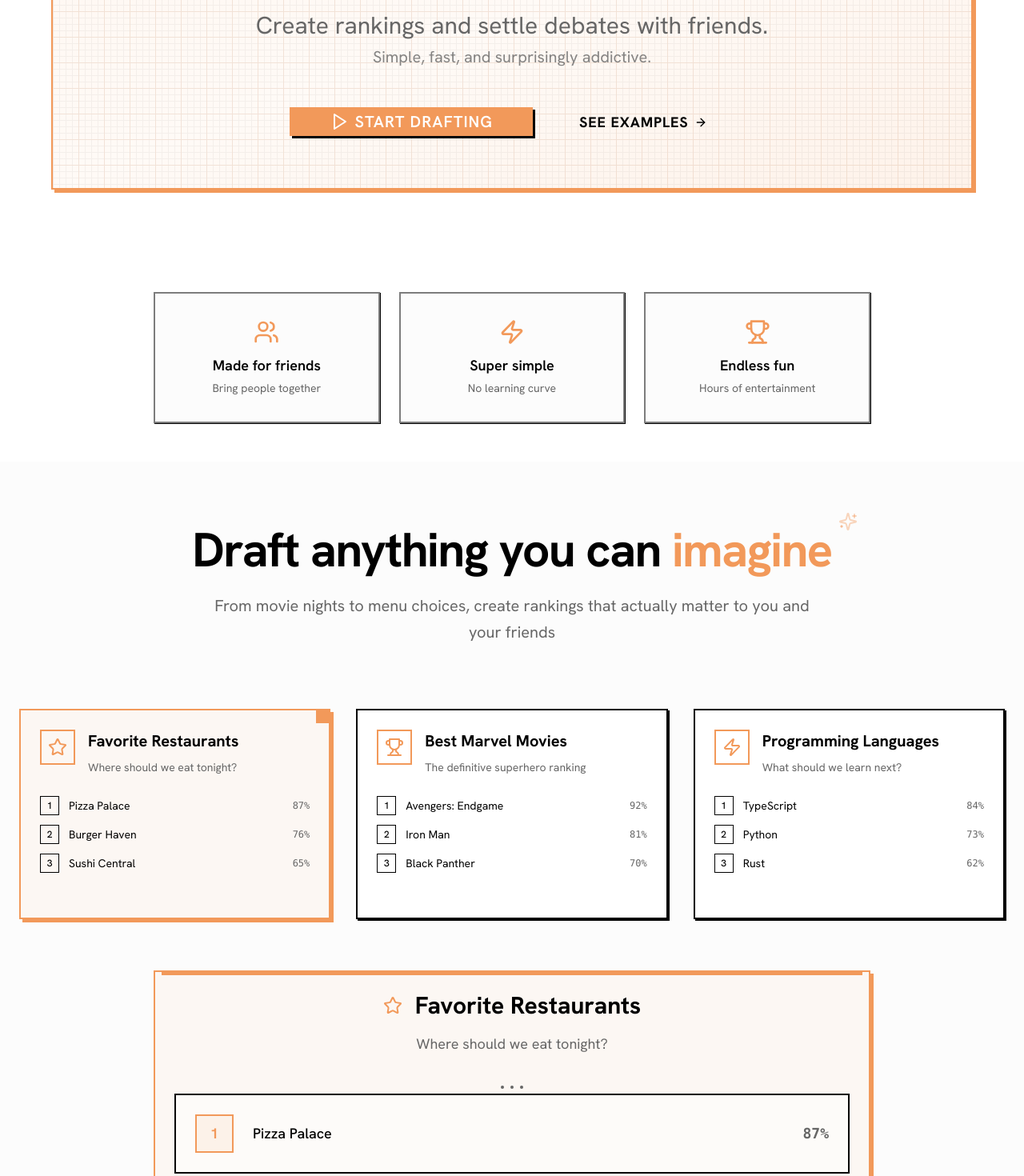
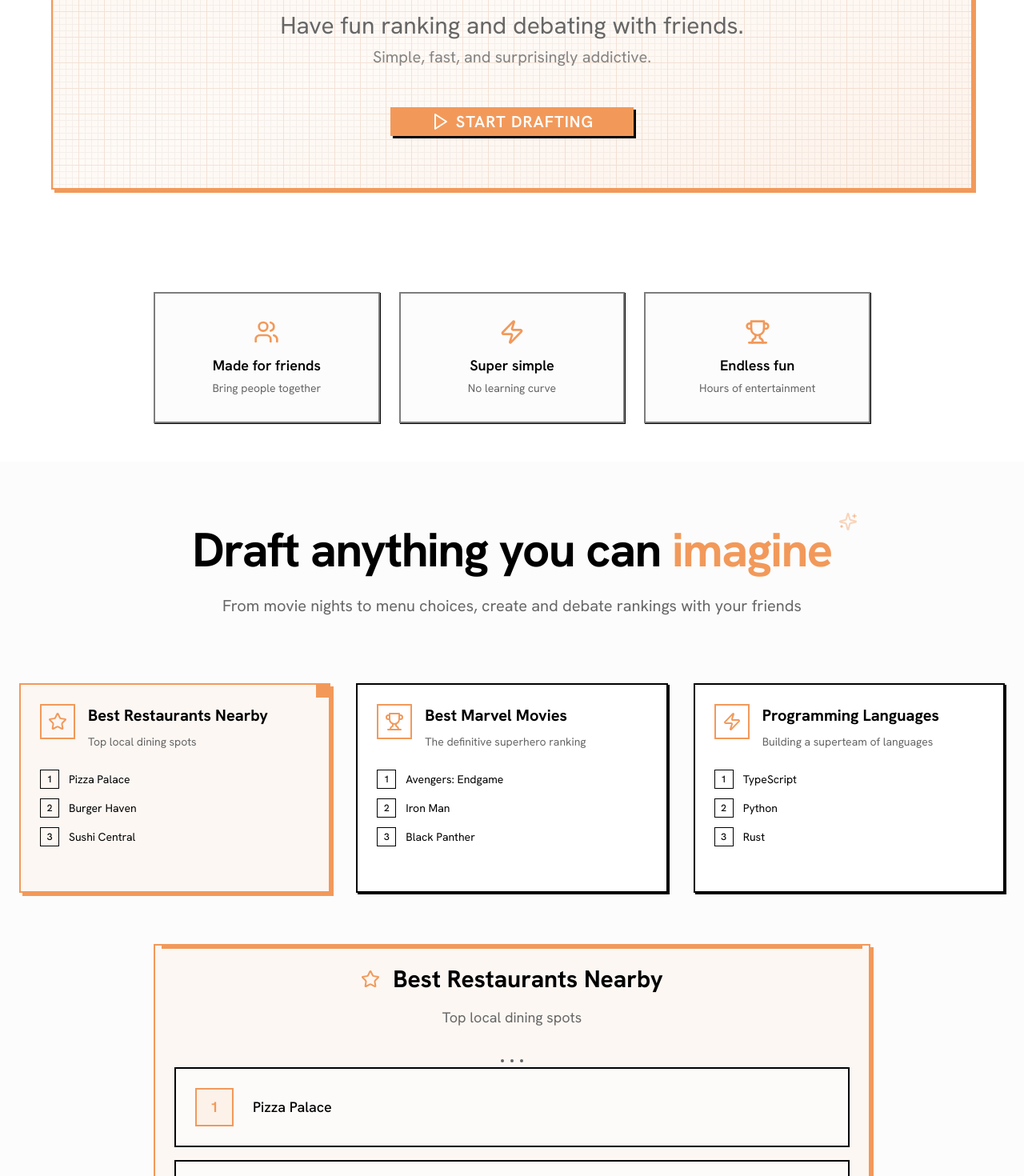
Before and after one commit to robert-moore/draft-anything, a Next.js app: page / in a window 1280 px wide. Shown: the part 340-1810 px from the top of the page at 80% size. Built offline with nearby package versions, Linux system fonts and the light colour scheme.

Commit message:
landing page tweaks

```diff
--- a/app/(marketing)/page.tsx
+++ b/app/(marketing)/page.tsx
@@ -6,16 +6,7 @@ import { BrutalistCard } from '@/components/ui/brutalist-card'
 import { RhythmSpacer } from '@/components/ui/rhythm-spacer'
 import { ThemeToggle } from '@/components/ui/theme-toggle'
 import { VisualFocus } from '@/components/ui/visual-focus'
-import {
-  ArrowRight,
-  Heart,
-  Play,
-  Sparkles,
-  Star,
-  Trophy,
-  Users,
-  Zap
-} from 'lucide-react'
+import { Heart, Play, Sparkles, Star, Trophy, Users, Zap } from 'lucide-react'
 import Link from 'next/link'
 import { memo, useState } from 'react'
 
@@ -67,7 +58,7 @@ const HeroSection = memo(() => (
           </h1>
 
           <p className="text-2xl md:text-3xl text-muted-foreground leading-relaxed max-w-4xl mx-auto mb-12">
-            Create rankings and settle debates with friends.
+            Have fun ranking and debating with friends.
             <br />
             <span className="text-lg md:text-xl opacity-80">
               Simple, fast, and surprisingly addictive.
@@ -75,7 +66,7 @@ const HeroSection = memo(() => (
           </p>
 
           {/* Primary CTA - Maximum visual weight */}
-          <div className="flex flex-col sm:flex-row gap-6 justify-center items-center">
+          <div className="flex justify-center">
             <Link href="/auth/login">
               <BrutalistButton
                 variant="primary"
@@ -87,10 +78,6 @@ const HeroSection = memo(() => (
                 Start Drafting
               </BrutalistButton>
             </Link>
-            <BrutalistButton variant="ghost" className="px-8 py-4 text-lg">
-              See Examples
-              <ArrowRight className="w-4 h-4 ml-2" />
-            </BrutalistButton>
           </div>
         </div>
       </VisualFocus>
@@ -131,8 +118,8 @@ const ExamplesSection = memo(() => {
 
   const examples = [
     {
-      title: 'Favorite Restaurants',
-      description: 'Where should we eat tonight?',
+      title: 'Best Restaurants Nearby',
+      description: 'Top local dining spots',
       items: [
         'Pizza Palace',
         'Burger Haven',
@@ -160,7 +147,7 @@ const ExamplesSection = memo(() => {
     },
     {
       title: 'Programming Languages',
-      description: 'What should we learn next?',
+      description: 'Building a superteam of languages',
       items: ['TypeScript', 'Python', 'Rust', 'Go', 'JavaScript'],
       votes: ['84%', '73%', '62%', '51%', '40%'],
       icon: <Zap className="w-6 h-6" />,
@@ -181,8 +168,8 @@ const ExamplesSection = memo(() => {
             </span>
           </h2>
           <p className="text-xl text-muted-foreground max-w-3xl mx-auto leading-relaxed">
-            From movie nights to menu choices, create rankings that actually
-            matter to you and your friends
+            From movie nights to menu choices, create and debate rankings with
+            your friends
           </p>
         </div>
 
@@ -216,9 +203,6 @@ const ExamplesSection = memo(() => {
                       {i + 1}
                     </div>
                     <span className="truncate flex-1">{item}</span>
-                    <span className="text-xs text-muted-foreground font-mono">
-                      {example.votes[i]}
-                    </span>
                   </div>
                 ))}
               </div>
@@ -267,9 +251,6 @@ const ExamplesSection = memo(() => {
                     {index + 1}
                   </div>
                   <span className="text-lg font-medium">{item}</span>
-                </div>
-                <div className="text-lg font-bold text-muted-foreground font-mono">
-                  {examples[selectedExample].votes[index]}
                 </div>
               </div>
             ))}
@@ -333,7 +314,7 @@ const HowItWorksSection = memo(() => (
 HowItWorksSection.displayName = 'HowItWorksSection'
 
 const CTASection = memo(() => (
-  <section className="relative px-6 py-32">
+  <section className="relative px-6 py-20">
     <div className="max-w-5xl mx-auto">
       {/* Final conversion focus - maximum impact */}
       <VisualFocus
@@ -350,7 +331,8 @@ const CTASection = memo(() => (
           <div className="absolute inset-0 opacity-[0.03] bg-[radial-gradient(circle_at_30%_70%,hsl(var(--primary))_1px,transparent_1px)] bg-[size:16px_16px]" />
         </div>
 
-        <div className="relative z-10">
+        <div className="relative z-10 flex items-center justify-center min-h-full">
+          <div className="pt-16">
             <h2 className="text-5xl md:text-6xl font-bold tracking-tight mb-8 leading-tight">
               Ready to start{' '}
               <span className="text-primary relative">
@@ -360,12 +342,12 @@ const CTASection = memo(() => (
             </h2>
 
             <p className="text-2xl text-muted-foreground max-w-3xl mx-auto mb-12 leading-relaxed">
-            Join thousands of friends creating epic rankings and settling
-            debates for everything under the sun.
+              Join thousands of friends creating epic rankings and having fun
+              together.
             </p>
 
             {/* Primary conversion action */}
-          <div className="flex flex-col sm:flex-row gap-6 justify-center items-center mb-16">
+            <div className="flex justify-center mb-16">
               <Link href="/auth/login">
                 <BrutalistButton
                   variant="primary"
@@ -374,23 +356,10 @@ const CTASection = memo(() => (
                     <Heart className="w-6 h-6 transition-transform group-hover:scale-110" />
                   }
                 >
-                Get Started Free
+                  Get Started
                 </BrutalistButton>
               </Link>
-            <BrutalistButton variant="ghost" className="px-8 py-5 text-lg">
-              Learn More
-              <ArrowRight className="w-5 h-5 ml-2" />
-            </BrutalistButton>
             </div>
-
-          {/* Simple, elegant closing statement */}
-          <div className="text-center max-w-2xl mx-auto">
-            <p className="text-lg text-muted-foreground leading-relaxed">
-              Free to use. No signup required.{' '}
-              <span className="text-foreground font-medium">
-                Start creating in seconds.
-              </span>
-            </p>
           </div>
         </div>
       </VisualFocus>
--- a/components/app-header.tsx
+++ b/components/app-header.tsx
@@ -95,7 +95,7 @@ export function AppHeader() {
     <header className="border-b-2 border-border bg-background/80 backdrop-blur-sm">
       <div className="max-w-7xl mx-auto px-4 sm:px-6 lg:px-8">
         <div className="flex justify-between items-center h-16">
-          <Link href="/new" className="flex items-center">
+          <Link href="/" className="flex items-center">
             <BrandLogo variant="wordmark" className="h-8 w-auto" />
           </Link>
 
```
Lines whose indentation alone changed are shown as unchanged.
